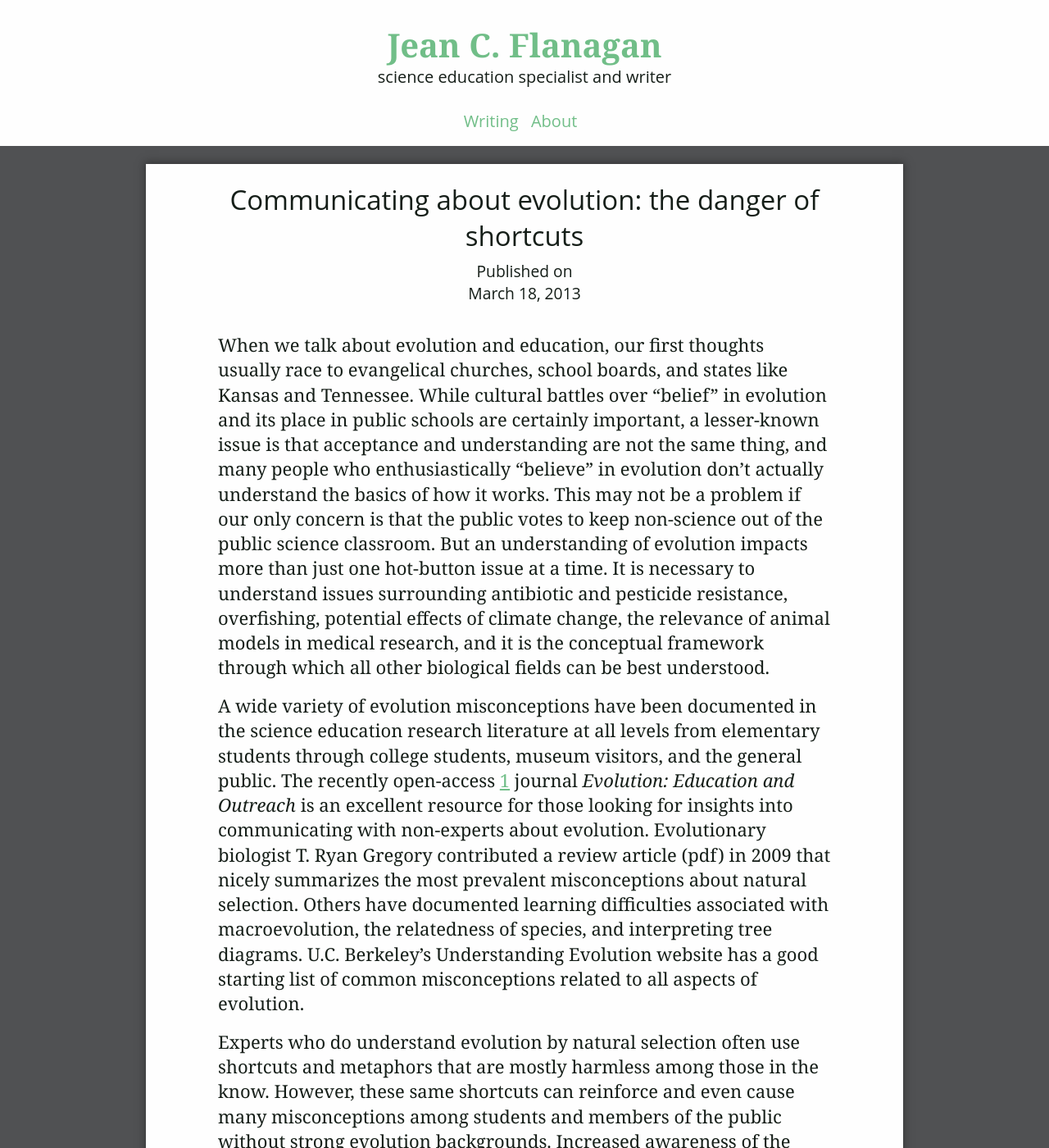
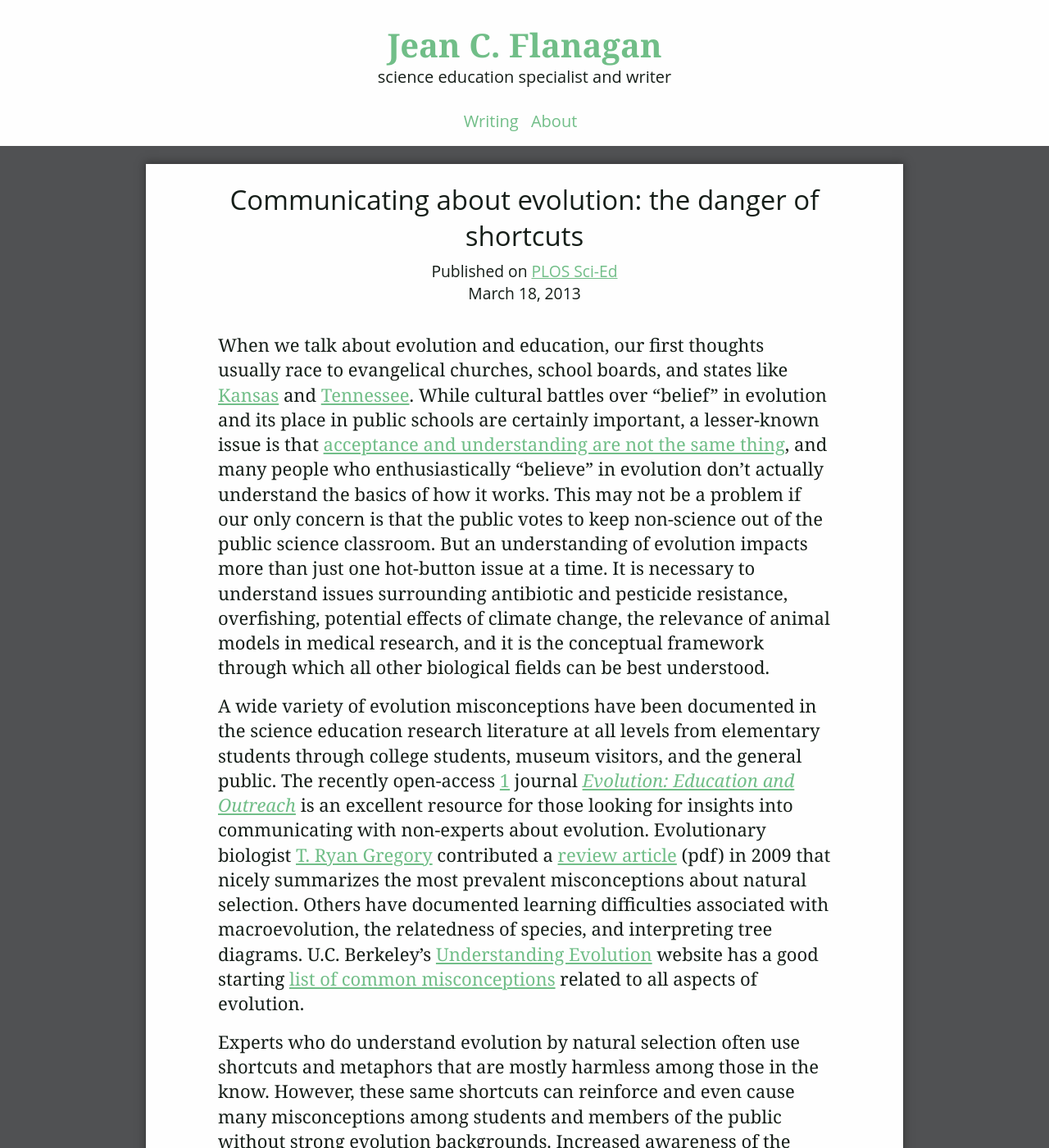
Before and after one commit to jshawl/jeancflanagan, a Jekyll site: the page built from _posts/2013-03-18-communicating-about-evolution-the-danger-of-shortcuts.md, in a window 1280 px wide and 1400 px high. Shown: the whole window at 82% size. Built offline with Jekyll 4.4.1, drawn with Linux system fonts in a browser that asks for light colours; some of the changed text lies outside the part shown.

Commit message:
content enhancement via jshawl
Plus, missing a source!

```diff
--- a/_posts/2013-03-18-communicating-about-evolution-the-danger-of-shortcuts.md
+++ b/_posts/2013-03-18-communicating-about-evolution-the-danger-of-shortcuts.md
@@ -4,12 +4,13 @@ category: writing
 title: "Communicating about evolution: the danger of shortcuts"
 date: 2013-03-18 10:01
 excerpt: "Experts who understand evolution often use shortcuts to talk about it. However, these same shortcuts can reinforce and even cause many misconceptions."
+source: PLOS Sci-Ed
 sourceurl: http://blogs.plos.org/scied/2013/03/18/communicating-about-evolution-the-danger-of-shortcuts/
 ---
 
-When we talk about evolution and education, our first thoughts usually race to evangelical churches, school boards, and states like Kansas and Tennessee. While cultural battles over “belief” in evolution and its place in public schools are certainly important, a lesser-known issue is that acceptance and understanding are not the same thing, and  many people who enthusiastically “believe” in evolution don’t actually understand the basics of how it works. This may not be a problem if our only concern is that the public votes to keep non-science out of the public science classroom. But an understanding of evolution impacts more than just one hot-button issue at a time. It is necessary to understand issues surrounding antibiotic and pesticide resistance, overfishing, potential effects of climate change, the relevance of animal models in medical research, and it is the conceptual framework through which all other biological fields can be best understood.
+When we talk about evolution and education, our first thoughts usually race to evangelical churches, school boards, and states like [Kansas](http://en.wikipedia.org/wiki/Kansas_evolution_hearings) and [Tennessee](http://ncse.com/news/2012/04/monkey-bill-enacted-tennessee-007299). While cultural battles over “belief” in evolution and its place in public schools are certainly important, a lesser-known issue is that [acceptance and understanding are not the same thing](http://onlinelibrary.wiley.com/doi/10.1002/tea.10087/abstract), and  many people who enthusiastically “believe” in evolution don’t actually understand the basics of how it works. This may not be a problem if our only concern is that the public votes to keep non-science out of the public science classroom. But an understanding of evolution impacts more than just one hot-button issue at a time. It is necessary to understand issues surrounding antibiotic and pesticide resistance, overfishing, potential effects of climate change, the relevance of animal models in medical research, and it is the conceptual framework through which all other biological fields can be best understood.
 
-A wide variety of evolution misconceptions have been documented in the science education research literature at all levels from elementary students through college students, museum visitors, and the general public.  The recently open-access [^1] journal *Evolution: Education and Outreach* is an excellent resource for those looking for insights into communicating with non-experts about evolution. Evolutionary biologist T. Ryan Gregory contributed a review article (pdf) in 2009 that nicely summarizes the most prevalent misconceptions about natural selection. Others have documented learning difficulties associated with macroevolution, the relatedness of species, and interpreting tree diagrams. U.C. Berkeley’s Understanding Evolution website has a good starting list of common misconceptions related to all aspects of evolution.
+A wide variety of evolution misconceptions have been documented in the science education research literature at all levels from elementary students through college students, museum visitors, and the general public.  The recently open-access [^1] journal [*Evolution: Education and Outreach*](http://www.springer.com/life+sciences/evolutionary+%26+developmental+biology/journal/12052) is an excellent resource for those looking for insights into communicating with non-experts about evolution. Evolutionary biologist [T. Ryan Gregory](http://www.gregorylab.org/) contributed a [review article](http://www.gregorylab.org/reprints/UnderstandingSelection.pdf) (pdf) in 2009 that nicely summarizes the most prevalent misconceptions about natural selection. Others have documented learning difficulties associated with macroevolution, the relatedness of species, and interpreting tree diagrams. U.C. Berkeley’s [Understanding Evolution](http://evolution.berkeley.edu/) website has a good starting [list of common misconceptions](http://evolution.berkeley.edu/evolibrary/misconceptions_faq.php) related to all aspects of evolution.
 
 Experts who do understand evolution by natural selection often use shortcuts and metaphors that are mostly harmless among those in the know. However, these same shortcuts can reinforce and even cause many misconceptions among students and members of the public without strong evolution backgrounds. Increased awareness of the science education research on evolution among teachers, informal educators, exhibit designers, documentary filmmakers, and journalists could go a long way toward preventing further entrenchment of these misconceptions.
 
@@ -17,7 +18,7 @@ I’ll attempt to outline some of the major misconceptions and learning difficul
 
 ## Fitness and “survival of the fittest”
 
-To evolutionary biologists, fitness has a very specific meaning: the number of offspring left by individuals of a species having a certain genetic makeup compared to other individuals with different genetic makeups. A recent “daily explainer” on i09, “Why ‘survival of the fittest’ is wrong,” tackled some of the issues wrapped up in this word. The colloquial usage of “fit” as “big, strong and healthy” [^2] makes the phrase misleading. And evolution isn’t really about survival at all. It’s entirely about reproduction. Often living longer can mean more chances to mate, but survival only contributes to evolutionary fitness inasmuch as it enables an increase in successful reproduction events. An organism that lives to the upper limit of its lifespan — but never successfully reproduces — contributes exactly nothing to the next generation.
+To evolutionary biologists, fitness has a very specific meaning: the number of offspring left by individuals of a species having a certain genetic makeup compared to other individuals with different genetic makeups. A recent “daily explainer” on i09, “[Why ‘survival of the fittest’ is wrong](http://io9.com/5988401/why-survival-of-the-fittest-is-wrong),” tackled some of the issues wrapped up in this word. The colloquial usage of “fit” as “big, strong and healthy” [^2] makes the phrase misleading. And evolution isn’t really about survival at all. It’s entirely about reproduction. Often living longer can mean more chances to mate, but survival only contributes to evolutionary fitness inasmuch as it enables an increase in successful reproduction events. An organism that lives to the upper limit of its lifespan — but never successfully reproduces — contributes exactly nothing to the next generation.
 
 ## Populations and generations
 
@@ -31,7 +32,7 @@ In his review article, Gregory highlights some of the problematic language used
 
 >Thus, adaptations in any taxon may be described as “innovations,” “inventions,” or “solutions” (sometimes “ingenious” ones, no less). Even the evolution of antibiotic resistance is characterized as a process whereby bacteria “learn” to “outsmart” antibiotics with frustrating regularity.
 
-Human tendency to anthropomorphize everything from animals to inanimate objects and natural processes is well known, and tough to combat. (See Heider and Simmel’s 1944 experiment in which people assign intentions, emotions and even genders to moving geometric shapes.) In the context of evolution anthropomorphic descriptions can lead to the misconception that individual organisms try to modify themselves to better fit the environment, and then pass down those acquired traits to their offspring. A shaky understanding of genetics also underpins this idea, but sloppy communications can reinforce it.
+Human tendency to anthropomorphize everything from animals to inanimate objects and natural processes is well known, and tough to combat. (See Heider and Simmel’s 1944 [experiment](http://www.all-about-psychology.com/fritz-heider.html) in which people assign intentions, emotions and even genders to [moving geometric shapes](http://www.youtube.com/watch?feature=player_embedded&v=sZBKer6PMtM).) In the context of evolution anthropomorphic descriptions can lead to the misconception that individual organisms try to modify themselves to better fit the environment, and then pass down those acquired traits to their offspring. A shaky understanding of genetics also underpins this idea, but sloppy communications can reinforce it.
 
 A focus on adaptation from the early grades forward can also lead to the idea that each organism is perfectly adapted for its particular environment and niche, and that every feature of an organism has an adaptive purpose. Evolutionary biologists know this simply isn’t the case. Most traits that we call adaptations are simply “good enough.” They were a little more useful in a given circumstance than other traits — they weren’t designed from the ground up for the current situation. Learning about adaptation — and developing misconceptions about it — before grasping the genetic, generational mechanism of natural selection can put students at a disadvantage when they get to middle and high school biology classes.
 
```
